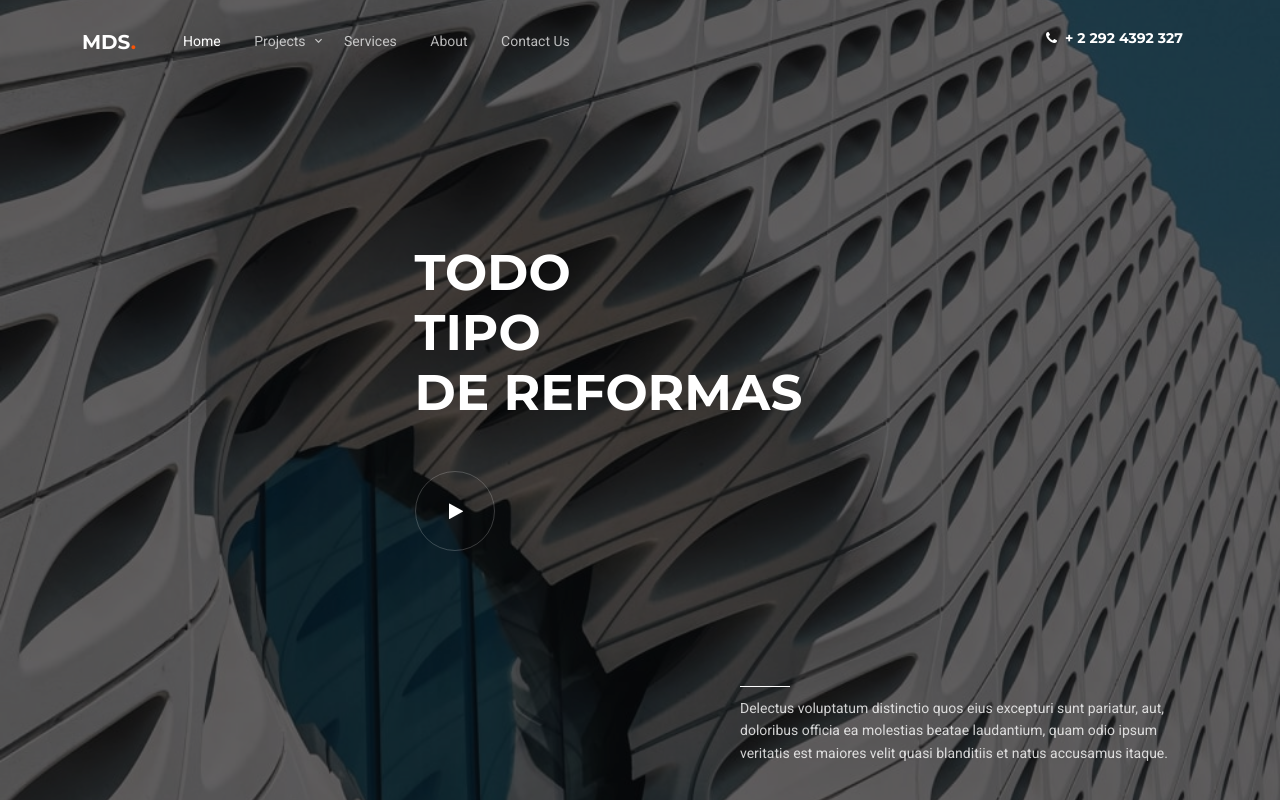
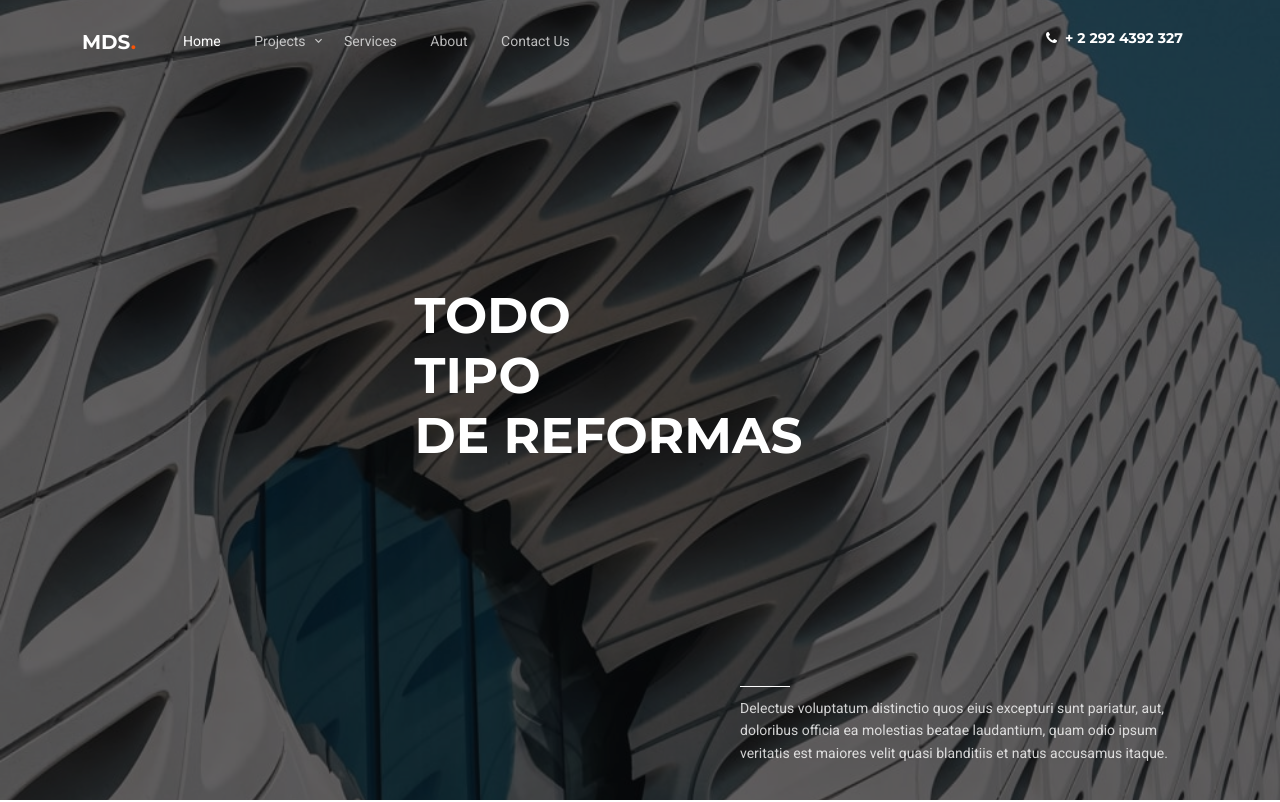
Before and after one commit to pozorrubio/msd, a plain HTML site: page index.html in a window 1280 px wide. Shown: the top 802 px of the page. Drawn offline with Linux system fonts and the light colour scheme; files whose address does not match are found by name.

Commit message:
Cambio titulo

```diff
--- a/index.html
+++ b/index.html
@@ -27,7 +27,7 @@
 	<link rel="stylesheet" href="css/glightbox.min.css">
 	<link rel="stylesheet" href="css/style.css">
 
-	<title>Archiark &mdash; Free Bootstrap 5 Website Template by Untree.co</title>
+	<title>MDS &mdash;</title>
 </head>
 <body>
 
@@ -86,11 +86,11 @@
 				<div class="col-lg-5 mx-auto">
 					<h1 class="mb-5"><span>Todo</span> <span class="d-block">tipo</span> <span class="d-block">de reformas</span></h1>
 
-					<div class="play-vid">
+					<!-- <div class="play-vid">
 						<a href="https://www.youtube.com/watch?v=mwtbEGNABWU" class="play glightbox">
 							<span class="icon-play"></span>
 						</a>
-					</div>
+					</div> -->
 
 					<div class="intro-desc">
 						<div class="line"></div>
```
